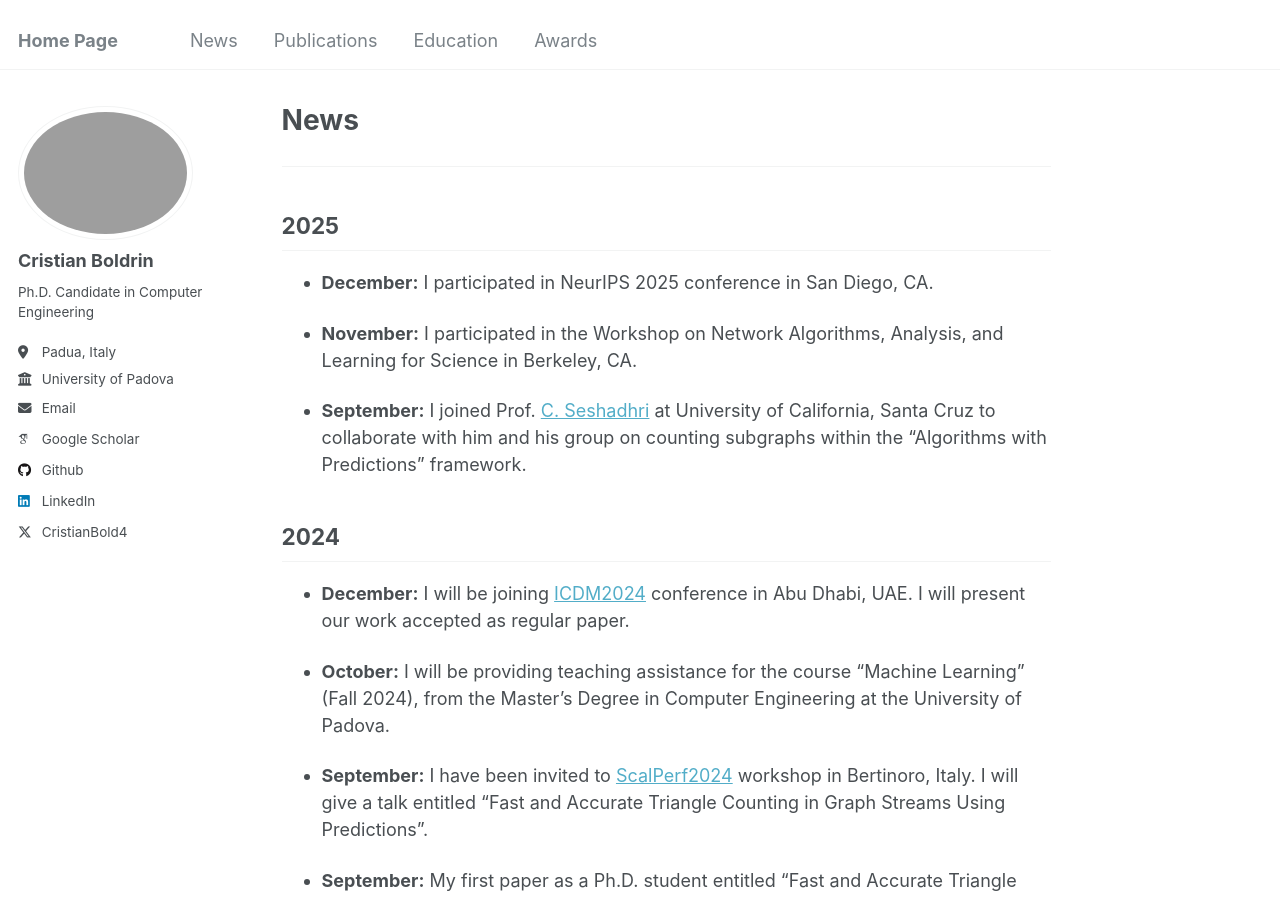
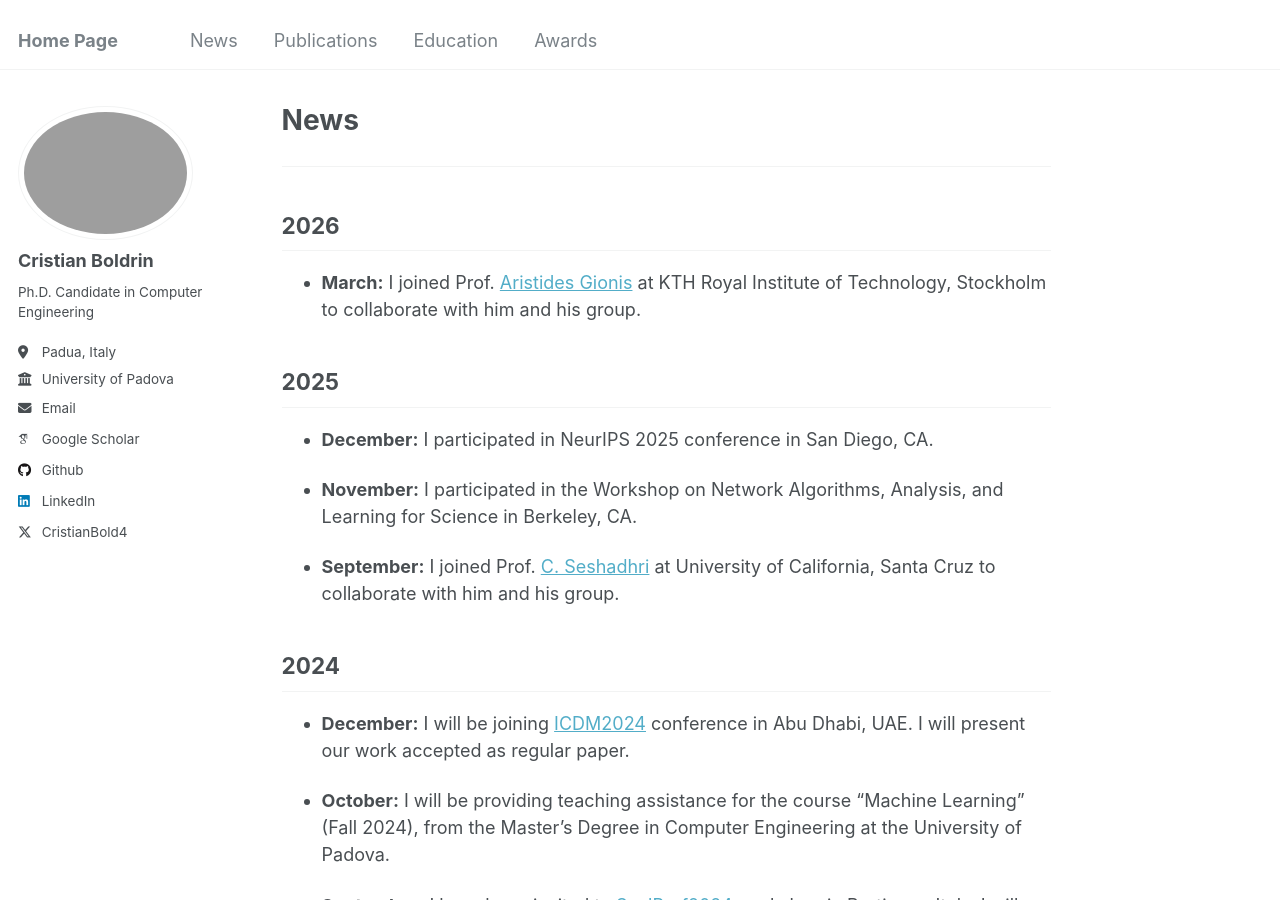
Before and after one commit to cristianboldrin/cristianboldrin.github.io, a Jekyll site: the page built from _pages/news.md, in a window 1280 px wide and 900 px high. Built offline with Jekyll 4.4.1, drawn with Linux system fonts in a browser that asks for light colours; some web fonts are replaced.

Commit message:
updated news

```diff
--- a/_pages/news.md
+++ b/_pages/news.md
@@ -14,13 +14,17 @@ title: "News"
 </script>
 ___
 
+## 2026
+
+- **March:** I joined Prof. [Aristides Gionis](https://www.kth.se/profile/argioni) at KTH Royal Institute of Technology, Stockholm to collaborate with him and his group.
+
 ## 2025
 
 - **December:** I participated in NeurIPS 2025 conference in San Diego, CA.
 
 - **November:** I participated in the Workshop on Network Algorithms, Analysis, and Learning for Science in Berkeley, CA.
 
-- **September:** I joined Prof. [C. Seshadhri](https://users.soe.ucsc.edu/~sesh/) at University of California, Santa Cruz to collaborate with him and his group on counting subgraphs within the "Algorithms with Predictions" framework.
+- **September:** I joined Prof. [C. Seshadhri](https://users.soe.ucsc.edu/~sesh/) at University of California, Santa Cruz to collaborate with him and his group.
 
 ## 2024
 
```
Also changed, not shown: 12 other files.
